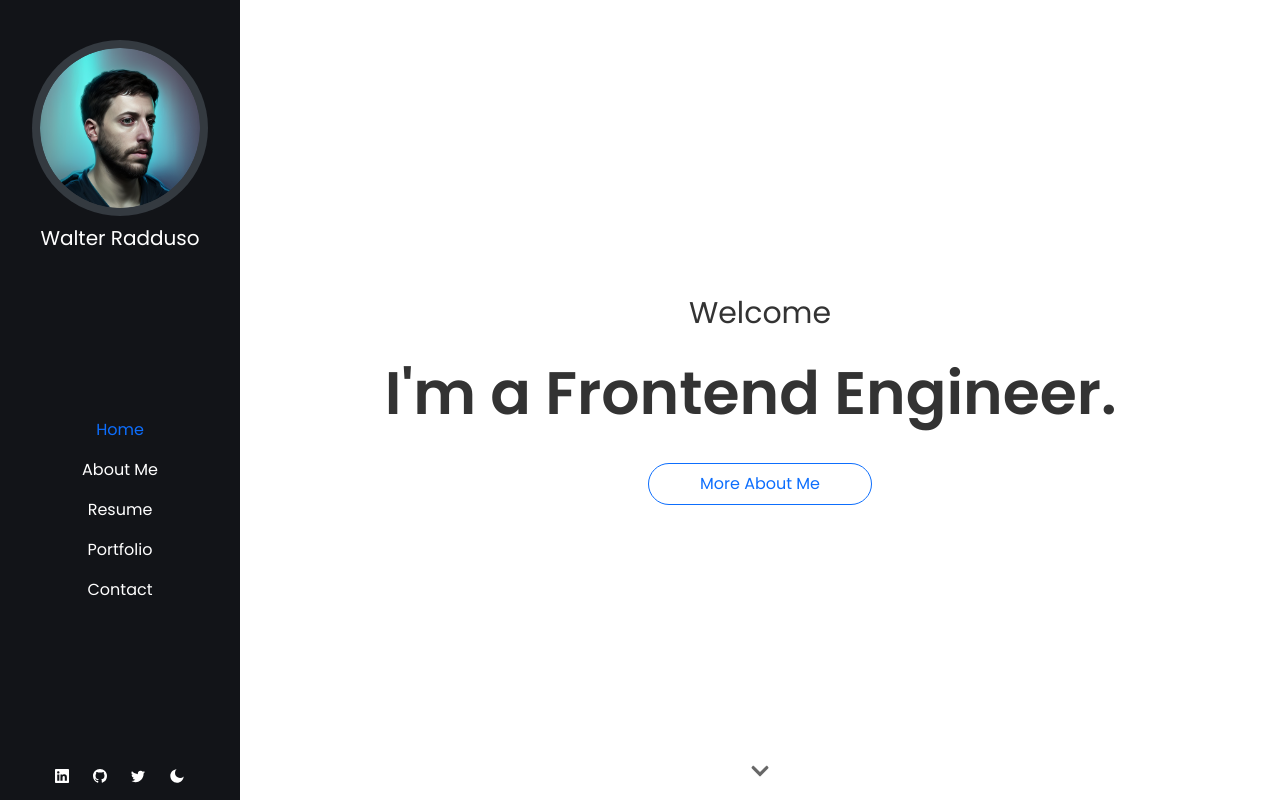
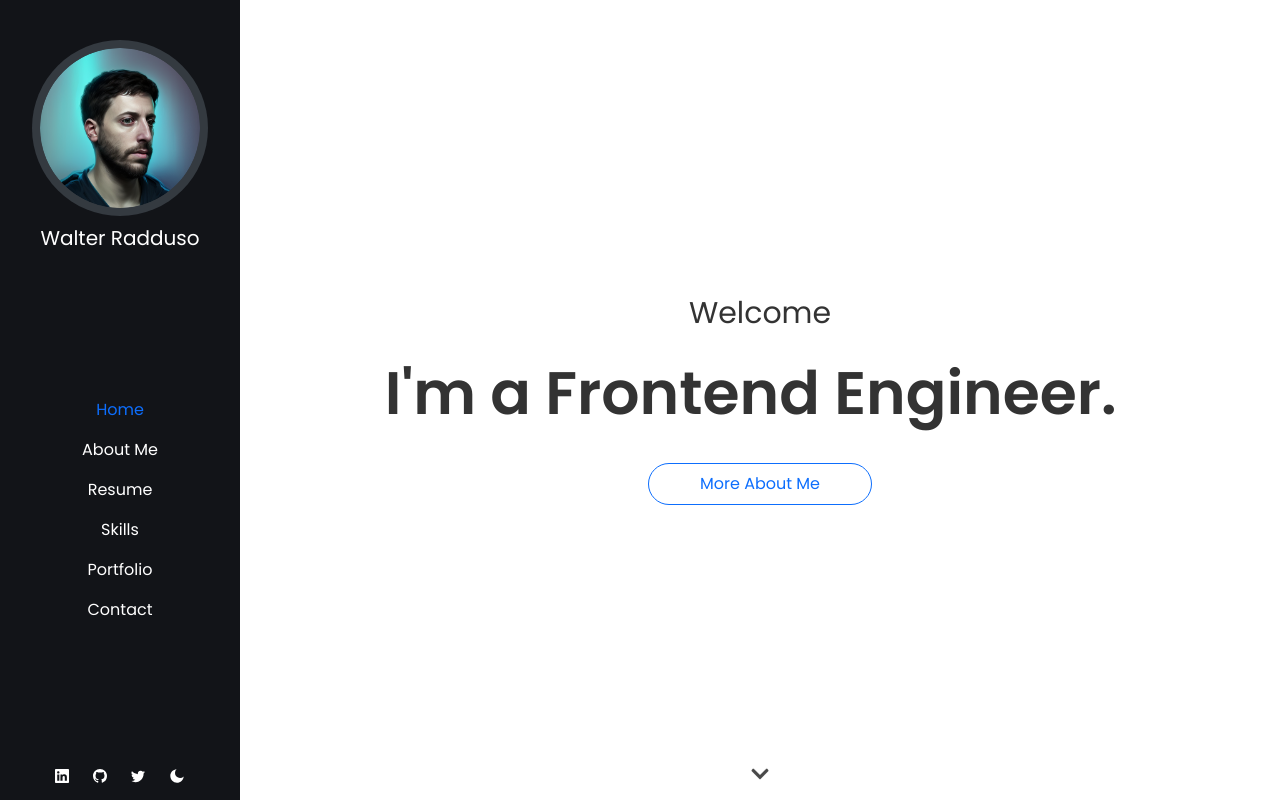
Before and after one commit to walterradduso/portfolio-page, a Next.js app: page / in a window 1280 px wide. Shown: the top 800 px of the page. Built offline with nearby package versions, Linux system fonts and the light colour scheme.

Commit message:
feat: add constant, add new section Skills, update intersection observer, update nav links

```diff
--- a/src/app/components/NavBurger/NavBurger.tsx
+++ b/src/app/components/NavBurger/NavBurger.tsx
@@ -53,6 +53,10 @@ function NavBurger(): ReactElement {
           </li>
 
           <li className="w-full border-b border-w-light-white">
+            <MenuLink href="Skills" label="Skills" />
+          </li>
+
+          <li className="w-full border-b border-w-light-white">
             <MenuLink href="Portfolio" label="Portfolio" />
           </li>
 
--- a/src/app/components/NavLinks/NavLinks.tsx
+++ b/src/app/components/NavLinks/NavLinks.tsx
@@ -19,6 +19,10 @@ function NavLinks(): ReactElement {
         </li>
 
         <li className="w-full">
+          <MenuLink href="Skills" label="Skills" />
+        </li>
+
+        <li className="w-full">
           <MenuLink href="Portfolio" label="Portfolio" />
         </li>
 
--- a/src/app/components/PageContainer/PageContainer.tsx
+++ b/src/app/components/PageContainer/PageContainer.tsx
@@ -5,6 +5,7 @@ import { Contact } from '../Contact';
 import { Home } from '../Home';
 import { Portfolio } from '../Portfolio';
 import { Resume } from '../Resume';
+import { Skills } from '../Skills';
 
 function PageContainer() {
   return (
@@ -21,11 +22,15 @@ function PageContainer() {
         <Resume />
       </SectionContainer>
 
-      <SectionContainer className="bg-secondary-light-color dark:bg-secondary-dark-color" id="Portfolio">
+      <SectionContainer className="bg-secondary-light-color dark:bg-secondary-dark-color" id="Skills">
+        <Skills />
+      </SectionContainer>
+
+      <SectionContainer className="bg-primary-light-color dark:bg-primary-dark-color" id="Portfolio">
         <Portfolio />
       </SectionContainer>
 
-      <SectionContainer className="bg-primary-light-color dark:bg-primary-dark-color" id="Contact">
+      <SectionContainer className="bg-secondary-light-color dark:bg-secondary-dark-color" id="Contact">
         <Contact />
       </SectionContainer>
     </>
--- /dev/null
+++ b/src/app/components/Skills/Skills.tsx
@@ -0,0 +1,13 @@
+import { ReactElement } from 'react';
+
+import { Title } from '@/components/Title';
+
+function Skills(): ReactElement {
+  return (
+    <section className="py-16">
+      <Title subText="My Skills" text="Tools" />
+    </section>
+  );
+}
+
+export default Skills;
--- /dev/null
+++ b/src/app/components/Skills/index.ts
@@ -0,0 +1 @@
+export { default as Skills } from './Skills';
--- /dev/null
+++ b/src/constants/index.ts
@@ -0,0 +1 @@
+export * from './sectionThreshold';
--- /dev/null
+++ b/src/constants/sectionThreshold.ts
@@ -0,0 +1,7 @@
+interface SectionThresholds {
+  [id: string]: number;
+}
+
+export const sectionThresholds: SectionThresholds = {
+  Resume: 0.3,
+};
--- a/src/hooks/useIntersectionObserver.tsx
+++ b/src/hooks/useIntersectionObserver.tsx
@@ -1,4 +1,6 @@
 import { useEffect, useRef } from 'react';
+
+import { sectionThresholds } from '@/constants';
 
 const useIntersectionObserver = (onIntersect: (id: string | null) => void) => {
   const ref = useRef<HTMLDivElement>(null);
@@ -10,6 +12,8 @@ const useIntersectionObserver = (onIntersect: (id: string | null) => void) => {
     }
 
     const currentRef = ref.current;
+    const threshold = sectionThresholds[currentRef?.id ?? ''] ?? 0.5;
+
     const observer = new IntersectionObserver(
       ([entry]) => {
         if (entry.isIntersecting) {
@@ -19,7 +23,7 @@ const useIntersectionObserver = (onIntersect: (id: string | null) => void) => {
       {
         root: null,
         rootMargin: '0px',
-        threshold: 0.5,
+        threshold,
       },
     );
 
```
